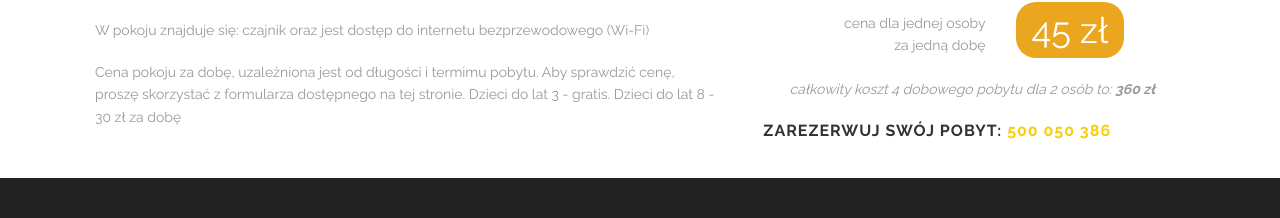
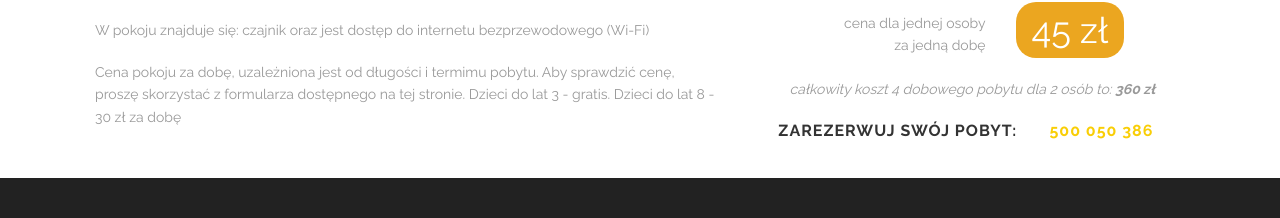
Before and after one commit to cs3b/usabi.pl, a Jekyll site: the page built from duzy-pokoj-dwuosobowy-nr1.html, in a window 1280 px wide. Shown: the part 1376-1594 px from the top of the page. Built offline with Jekyll 4.4.1, drawn with Linux system fonts in a browser that asks for light colours; comment, search, counter and statistics services are not loaded; grey boxes are pictures that could not be loaded.

Commit message:
fix styling

```diff
--- a/_includes/price_calculator.html
+++ b/_includes/price_calculator.html
@@ -43,9 +43,12 @@
     </div>
     <div class="columns">
         <div class='spacing'></div>
-        <div class="small-12">
-            <h3>Zarezerwuj swój pobyt: <a href="tel:+48500050386">500 050 386</a></h3>
-        </div>
+            <div class="small-8 column">
+                <h3>Zarezerwuj swój pobyt:</h3>
+            </div>
+            <div class="small-4 column">
+                <h3><a href="tel:+48500050386">500 050 386</a></h3>
+            </div>
     </div>
 </div>
 
@@ -106,25 +109,25 @@
         },
 
         methods: {
-            changeStartDate: function(date) {
+            changeStartDate: function (date) {
                 this.startDate = formatDate(date);
             },
-            changeEndDate: function(date) {
+            changeEndDate: function (date) {
                 this.endDate = formatDate(date);
             }
         },
 
         computed: {
-            daysStayed: function() {
+            daysStayed: function () {
                 return dateFns.differenceInDays(dateFns.parse(this.endDate), dateFns.parse(this.startDate));
             },
 
-            seasonPrice: function() {
+            seasonPrice: function () {
                 var yday = dateFns.getDayOfYear(dateFns.parse(this.startDate));
                 return (yday >= 365 - 21 || yday <= 60);
             },
 
-            pricePerNight: function() {
+            pricePerNight: function () {
                 var days = this.daysStayed;
                 if (this.seasonPrice) {
                     if (days == 1) {
@@ -145,13 +148,13 @@
                 }
             },
 
-            pricePerNightLabel: function() {
+            pricePerNightLabel: function () {
                 return `${this.pricePerNight} zł`;
             },
-            totalPrice: function() {
+            totalPrice: function () {
                 return this.daysStayed * this.pricePerNight * this.numOfPeople
             },
-            totalPriceLabel: function() {
+            totalPriceLabel: function () {
                 return `${this.totalPrice} zł`;
             }
         }
```
